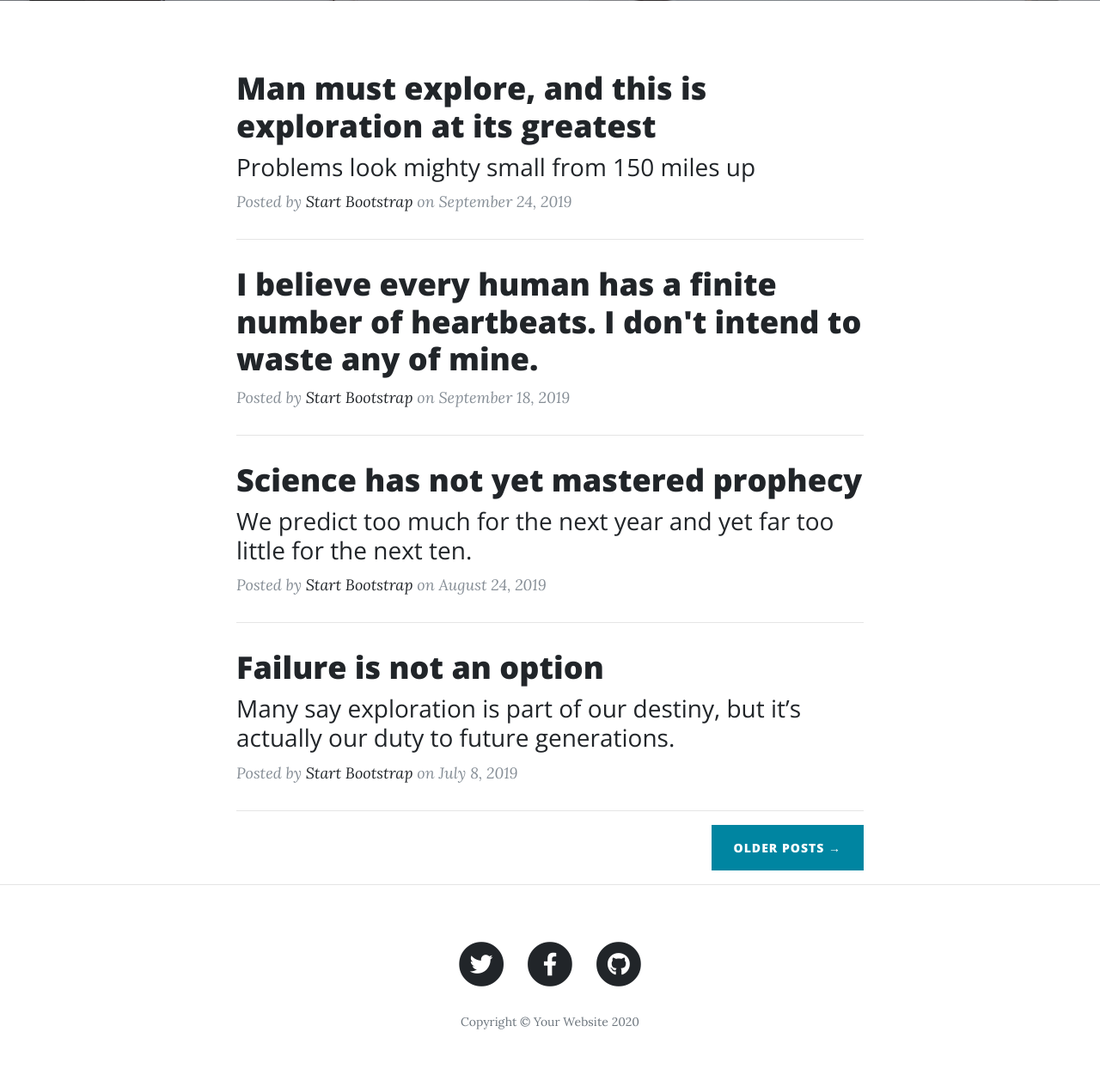
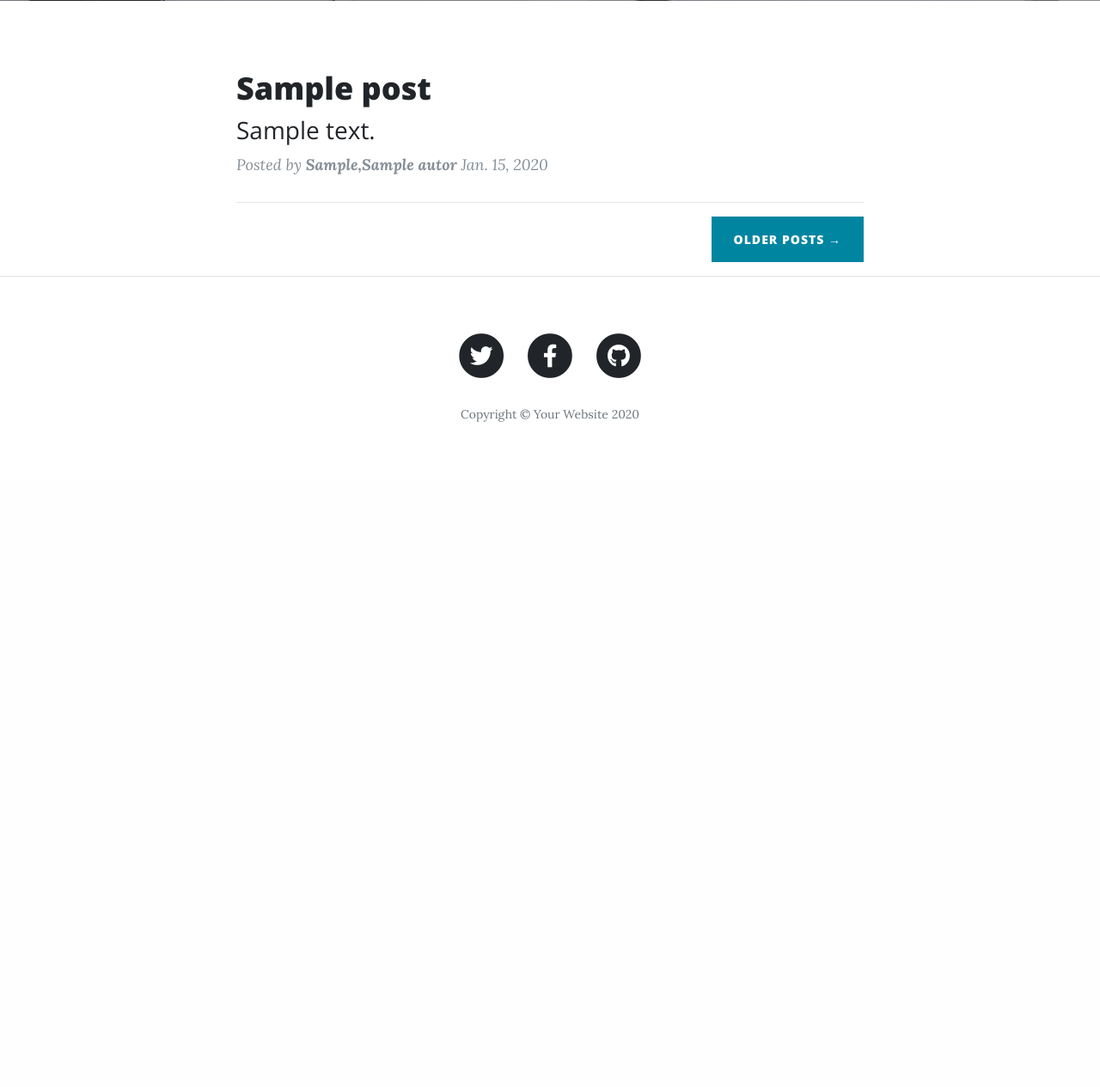
Before and after one commit to ingafter60/blog-app-in-union, a Django app: template templates/index.html in a window 1280 px wide. Shown: the part 531-1796 px from the top of the page at 86% size. After the commit the page ends 1022 px from the top, so only its background shows below. Run offline with Django 3.2, Linux system fonts and the light colour scheme; the template is opened without the code that fills it: values that come from a table or form of the project are taken from there, others are empty; tables that the repository leaves empty hold one stand-in row (values such as "Sample post"); parts of the project's set-up code (start-up, migrations or seed data) failed here and were passed over; some libraries are stand-ins or nearby versions.

Commit message:
12. Loading posts - Load all posts based on category and load post by individual category

```diff
--- a/templates/index.html
+++ b/templates/index.html
@@ -78,59 +78,27 @@
   <div class="container">
     <div class="row">
       <div class="col-lg-8 col-md-10 mx-auto">
+        {% if posts %}
+          {% for post in posts %}
             <div class="post-preview">
               <a href="post.html">
                 <h2 class="post-title">
-              Man must explore, and this is exploration at its greatest
+                  {{ post.titulo }}
                 </h2>
                 <h3 class="post-subtitle">
-              Problems look mighty small from 150 miles up
+                  {{ post.descripcion }}
                 </h3>
               </a>
               <p class="post-meta">Posted by
-            <a href="#">Start Bootstrap</a>
-            on September 24, 2019</p>
+                <strong>{{ post.autor }}</strong>
+                {{ post.fecha_creacion }}</p>
             </div>
             <hr>
-        <div class="post-preview">
-          <a href="post.html">
-            <h2 class="post-title">
-              I believe every human has a finite number of heartbeats. I don't intend to waste any of mine.
-            </h2>
-          </a>
-          <p class="post-meta">Posted by
-            <a href="#">Start Bootstrap</a>
-            on September 18, 2019</p>
-        </div>
-        <hr>
-        <div class="post-preview">
-          <a href="post.html">
-            <h2 class="post-title">
-              Science has not yet mastered prophecy
-            </h2>
-            <h3 class="post-subtitle">
-              We predict too much for the next year and yet far too little for the next ten.
-            </h3>
-          </a>
-          <p class="post-meta">Posted by
-            <a href="#">Start Bootstrap</a>
-            on August 24, 2019</p>
-        </div>
-        <hr>
-        <div class="post-preview">
-          <a href="post.html">
-            <h2 class="post-title">
-              Failure is not an option
-            </h2>
-            <h3 class="post-subtitle">
-              Many say exploration is part of our destiny, but it’s actually our duty to future generations.
-            </h3>
-          </a>
-          <p class="post-meta">Posted by
-            <a href="#">Start Bootstrap</a>
-            on July 8, 2019</p>
-        </div>
-        <hr>
+          {% endfor %}
+        {% else %}
+          <p>No post found!</p>
+        {% endif %}
+
         <!-- Pager -->
         <div class="clearfix">
           <a class="btn btn-primary float-right" href="#">Older Posts &rarr;</a>
```
Also changed, not shown: apps/blog/views.py (+51 -6 lines), README.md. Lines whose indentation alone changed are shown as unchanged.
